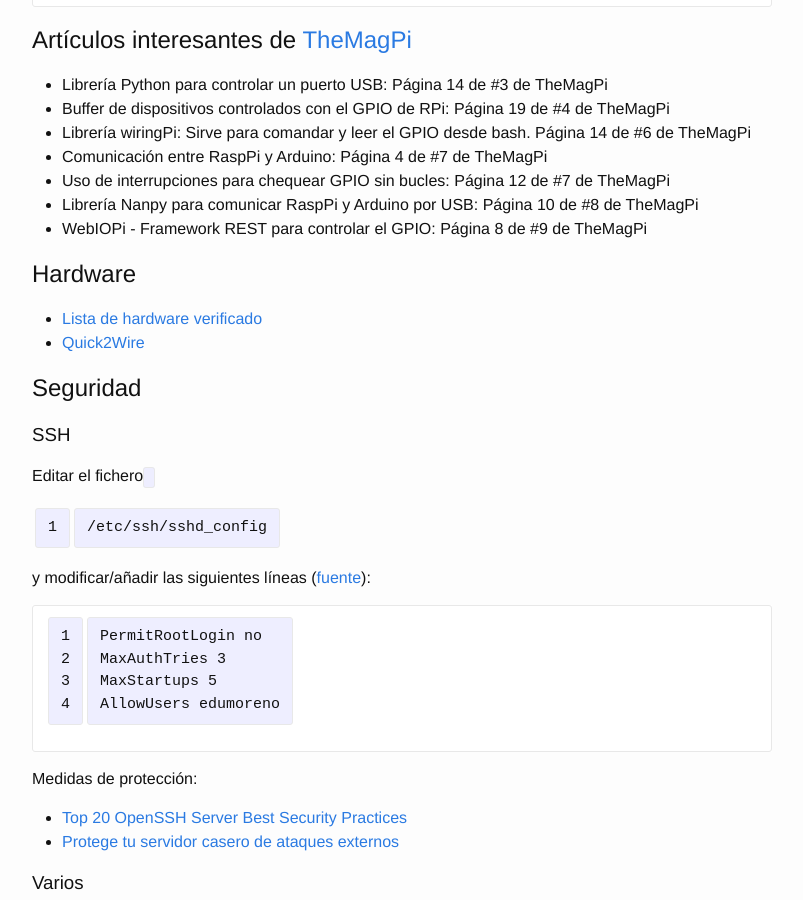
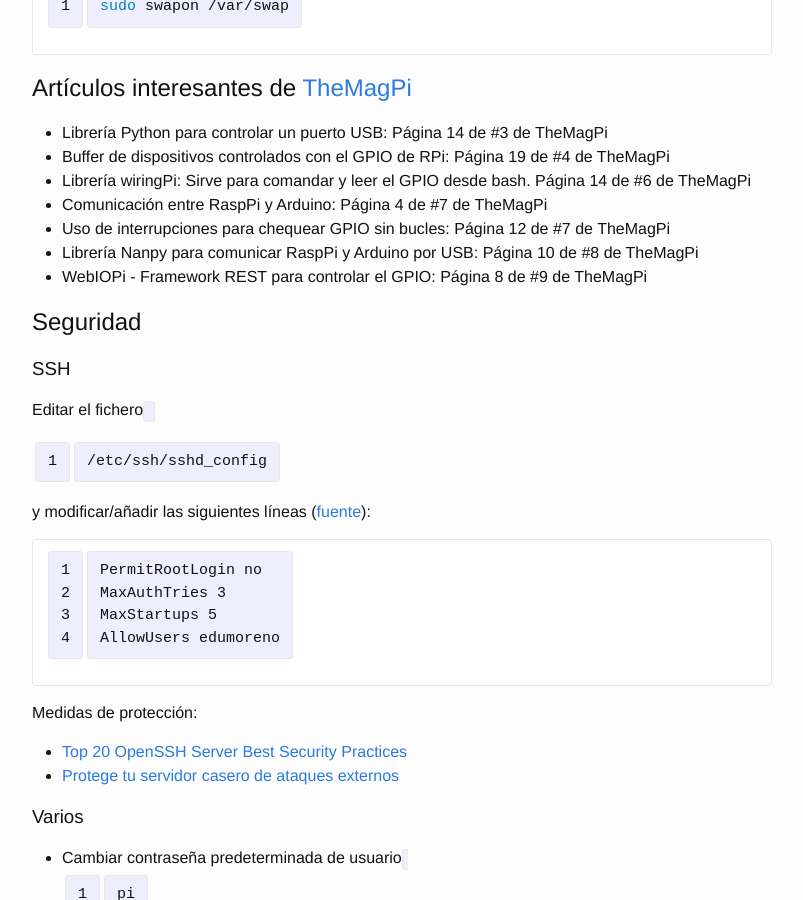
Before and after one commit to eduardofilo/eduardofilo.jekyll, a Jekyll site: the page built from sistemas/raspi.md, in a window 1280 px wide and 900 px high, scrolled down 2649 px. Shown: the whole window, without its empty margins (238-1041 px from the left). Built offline with Jekyll 4.4.1, drawn with Linux system fonts in a browser that asks for light colours; Markdown is read by kramdown in place of the engine named in the settings; some of the changed text lies outside the part shown.

Commit message:
Cambio menor.

```diff
--- a/sistemas/raspi.md
+++ b/sistemas/raspi.md
@@ -113,12 +115,6 @@
 * Librería Nanpy para comunicar RaspPi y Arduino por USB: Página 10 de #8 de TheMagPi
 * WebIOPi - Framework REST para controlar el GPIO: Página 8 de #9 de TheMagPi
 
-
-## Hardware
-
-* [Lista de hardware verificado](http://elinux.org/RPi_VerifiedPeripherals)
-* [Quick2Wire](http://Quick2Wire.com)
-
 ## Seguridad
 
 ### SSH
```
Also changed, not shown: other parts of sistemas/raspi.md (+2 -0 lines).
